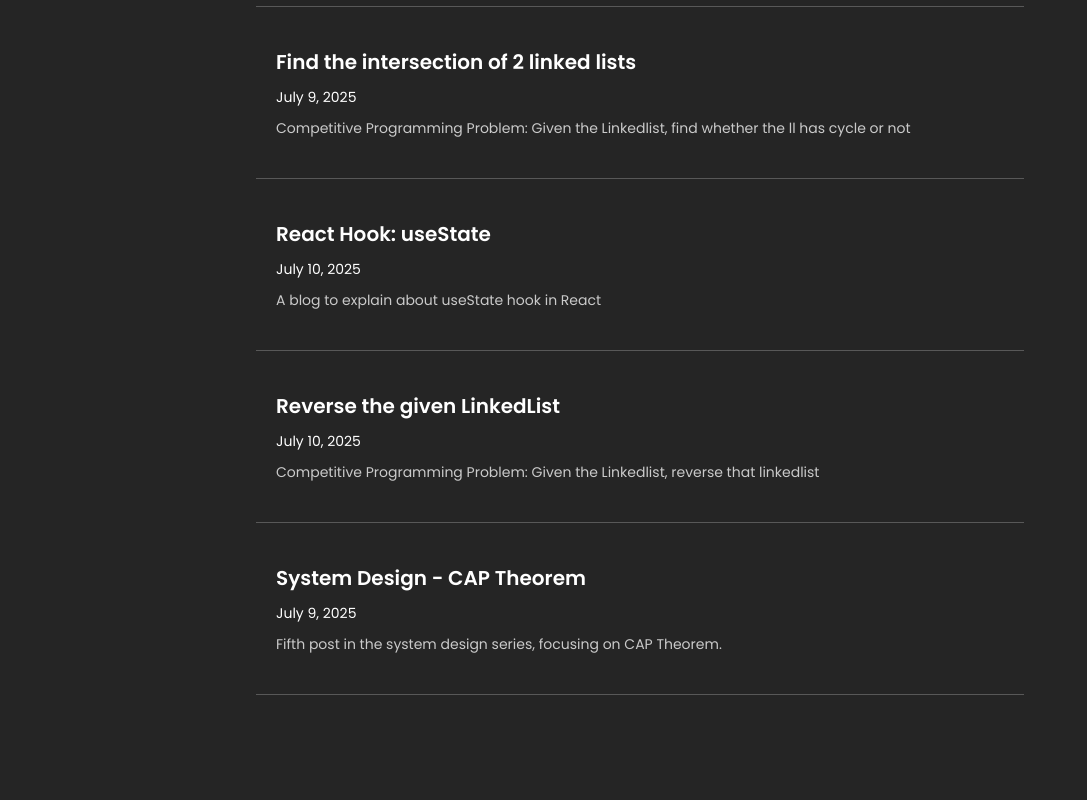
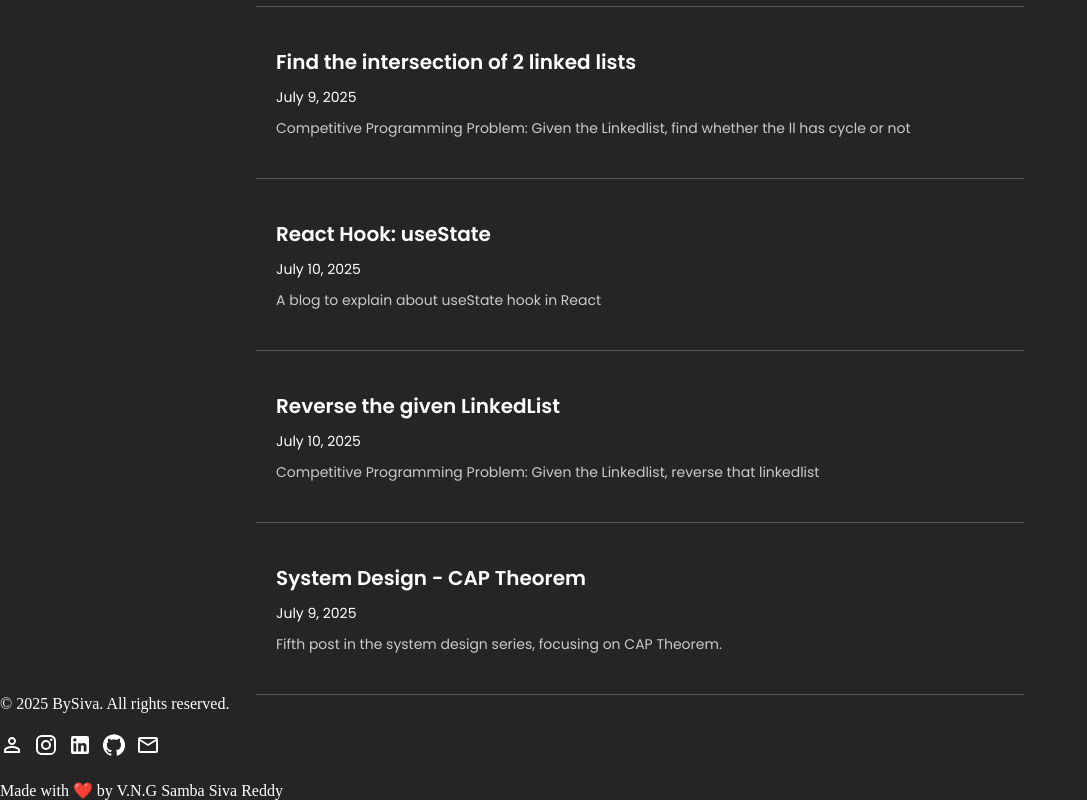
Before and after one commit to sambasivareddy-ch/writes-by-siva, a Next.js app: page / in a window 1280 px wide. Shown: the part 1486-2286 px from the top of the page, without its empty margins (0-1087 px from the left). Before the commit the page ends 2181 px from the top, so only its background shows below. Built offline with nearby package versions, Linux system fonts and the light colour scheme.

Commit message:
Footer Section Added

```diff
--- a/src/app/layout.js
+++ b/src/app/layout.js
@@ -1,6 +1,7 @@
 "use client"
 import { TagsProvider } from "@/store/tagsContext";
-import { Analytics } from "@vercel/analytics/next"
+import { Analytics } from "@vercel/analytics/next";
+import Footer from "@/components/Footer";
 import '@/styles/globals.css'
 
 export default function RootLayout({ children }) {
@@ -9,6 +10,7 @@ export default function RootLayout({ children }) {
       <body>
         <TagsProvider>
           {children}
+          <Footer/>
         </TagsProvider>
         <Analytics/>
       </body>
--- /dev/null
+++ b/src/components/Footer.js
@@ -0,0 +1,39 @@
+"use client"
+
+import InstagramIcon from '@mui/icons-material/Instagram';
+import LinkedInIcon from '@mui/icons-material/LinkedIn';
+import GitHubIcon from '@mui/icons-material/GitHub';
+import PersonOutlineIcon from '@mui/icons-material/PersonOutline';
+import MailOutlineIcon from '@mui/icons-material/MailOutline';
+
+import styles from '@/styles/blog.module.css';
+
+const Footer = () => {
+    return (
+        <div className={styles['footer-wrapper']}>
+            <div className={styles['footer']}>
+                <p>&copy; 2025 BySiva. All rights reserved.</p>
+                <div className={styles["social-links"]}>
+                    <a href="https://sambasiva.vercel.app" target="_blank" rel="noreferrer" aria-label="Portfolio profile">
+                        <PersonOutlineIcon fontSize="medium" />
+                    </a>
+                    <a href="https://www.instagram.com/samsr.ch/" target="_blank" rel="noreferrer" aria-label="Instagram profile">
+                        <InstagramIcon fontSize="medium" />
+                    </a>
+                    <a href="https://www.linkedin.com/in/v-n-g-samba-siva-reddy-chinta-78a9651b2/" target="_blank" rel="noreferrer" aria-label="LinkedIn profile">
+                        <LinkedInIcon fontSize="medium" />
+                    </a>
+                    <a href="https://www.github.com/sambasivareddy-ch" target="_blank" rel="noreferrer" aria-label="GitHub profile">
+                        <GitHubIcon fontSize="medium" />
+                    </a>
+                    <a href="mailto:sambasivareddychinta@gmail.com" target="_blank" rel="noreferrer" aria-label="GitHub profile">
+                        <MailOutlineIcon fontSize="medium" />
+                    </a>
+                </div>
+                <p>Made with ❤️ by V.N.G Samba Siva Reddy</p>
+            </div>
+        </div>
+    )
+}
+
+export default Footer;
```
